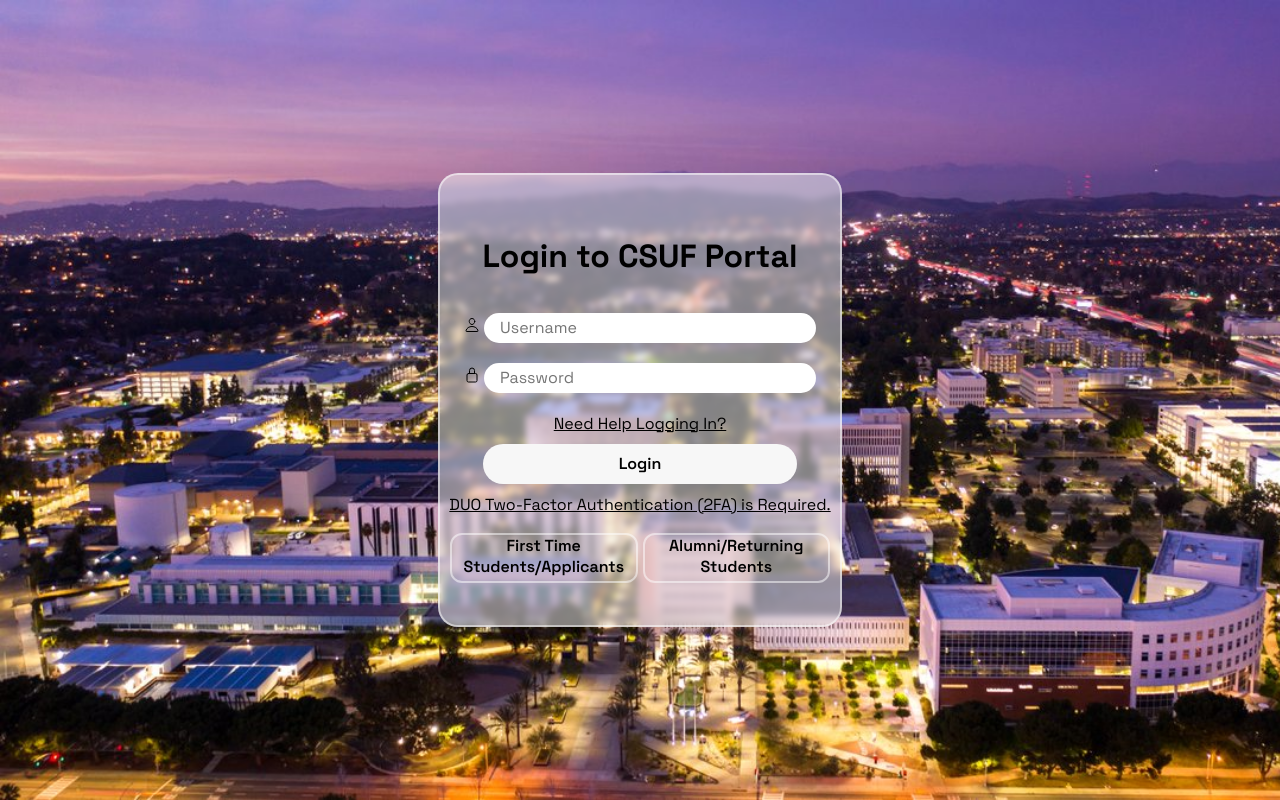
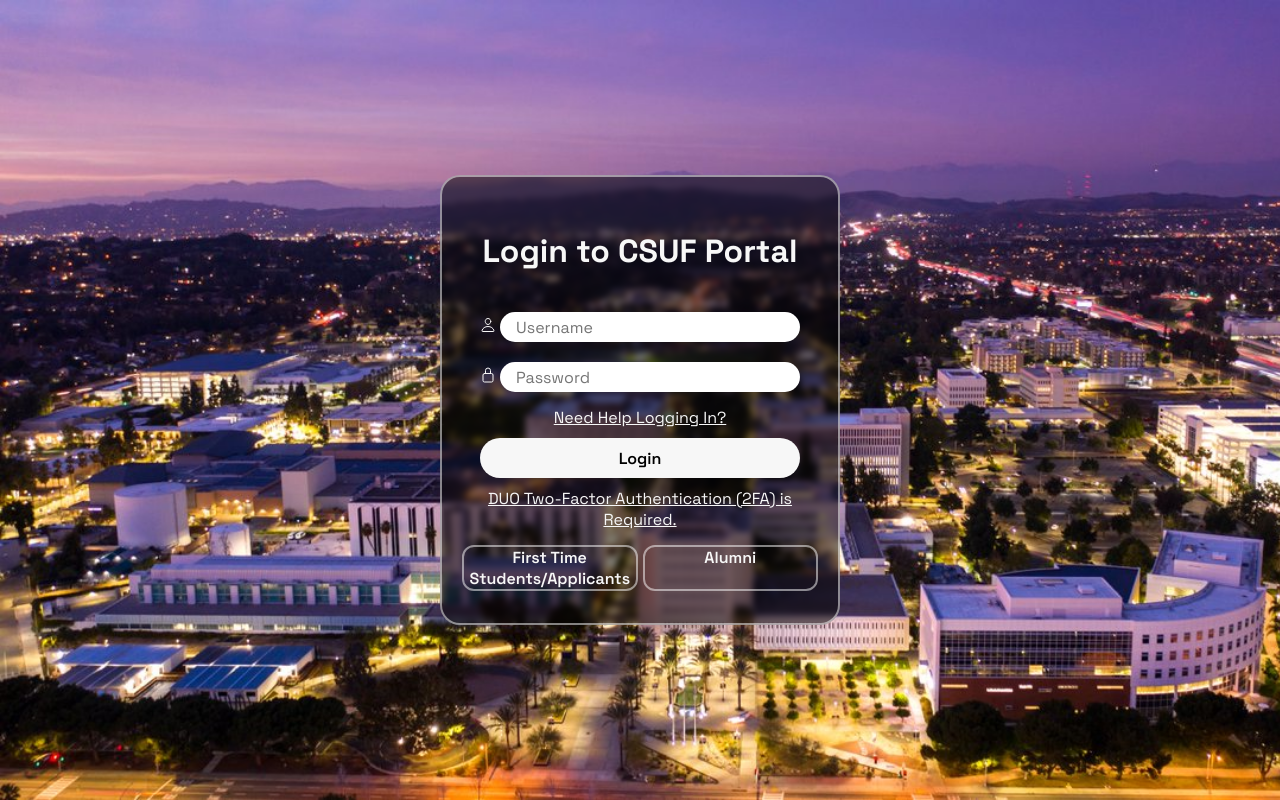
Before and after one commit to tomasohCHOM/csuf-portalLogin, a plain HTML site: page index.html in a window 1280 px wide. Drawn offline with nearby package versions, Linux system fonts and the light colour scheme.

Commit message:
Finished final product, gave darker outlook

```diff
--- a/index.html
+++ b/index.html
@@ -26,7 +26,7 @@
             </a>
             <div class="unregistered">
                 <a href="http://my.fullerton.edu/Accounts/StudentRegistration/">First Time Students/Applicants</a>
-                <a href="http://alumni.fullerton.edu/">Alumni/Returning Students</a>
+                <a href="http://alumni.fullerton.edu/">Alumni</a>
             </div>
         </form>
     </main>
--- a/styles.css
+++ b/styles.css
@@ -1,15 +1,17 @@
 @import url('https://fonts.googleapis.com/css2?family=Space+Grotesk:wght@300;400;500;600;700&display=swap');
+
+*, *::before, *::after {
+    box-sizing: border-box;
+    font-family: var(--font);
+}
 
 :root {
     --font: 'Space Grotesk', sans-serif;
     --color-white: rgb(247, 247, 247);
-    --color-white-opaque: rgb(247, 247, 247, 0.5);
+    --color-white-opaque: rgba(247, 247, 247, 0.5);
+    --color-black-opaque: rgba(0, 0, 0, 0.5);
     --color-orange: rgb(246, 164, 11);
     --color-blue: rgb(53, 109, 193);
-}
-
-html {
-    box-sizing: border-box;
 }
 
 body {
@@ -30,11 +32,11 @@
 }
 
 .login-wrapper {
-    position: relative;
     width: 400px;
     height: 450px;
+    padding: 1.25rem;
     border-radius: 1.25rem;
-    background: var(--color-white-opaque);
+    background: var(--color-black-opaque);
     border: 2px solid rgba(255, 255, 255, 0.5);
     backdrop-filter: blur(3px);
     -webkit-backdrop-filter: blur(3px);
@@ -42,8 +44,8 @@
     justify-content: center;
     align-items: center;
     flex-direction: column;
-    font-family: var(--font);
-    color: black;
+    row-gap: 10px;
+    color: var(--color-white);
 }
 
 .login-wrapper > h2 {
@@ -51,19 +53,13 @@
     text-align: center;
 }
 
-.login-wrapper > div {
-    font-family: var(--font);
-}
-
-.login-wrapper > div,
-.login-wrapper > a {
-    margin: 10px 0;
+.login-wrapper > div{
+    margin: 5px 0;
 }
 
 .login-form > input {
     width: 300px;
     height: 30px;
-    font-family: inherit;
     font-size: 1rem;
     padding: 0 1rem;
     border: none;
@@ -71,16 +67,10 @@
     transition: all 0.25s;
 }
 
-/* .login-form > input:hover {
-    border: 2px solid black;
-    padding: -2px 18px;
-} */
-
 .login-wrapper > button {
-    width: 314.95px;
+    width: 320px;
     height: 40px;
     border-radius: 40px;
-    font-family: var(--font);
     font-size: 1rem;
     background-color: var(--color-white);
     color: black;
@@ -96,28 +86,22 @@
 }
 
 .login-wrapper > a {
-    color: black;
+    color: var(--color-white);
 }
 
 .unregistered {
-    padding: 0px 10px;
     display: grid;
-    justify-content: center;
-    align-items: center;
+    text-align: center;
     grid-template-columns: 1fr 1fr;
-    grid-auto-rows: 1fr;
     column-gap: 5px;
 }
 
 .unregistered > a {
     text-decoration: none;
-    text-align: center;
-    font-family: var(--font);
     font-size: 1rem;
     font-weight: 600;
-    height: 100%;
     background: transparent;
-    color: black;
+    color: var(--color-white);
     border: 2px solid rgba(255, 255, 255, 0.5);
     border-radius: 12px;
     cursor: pointer;
```
